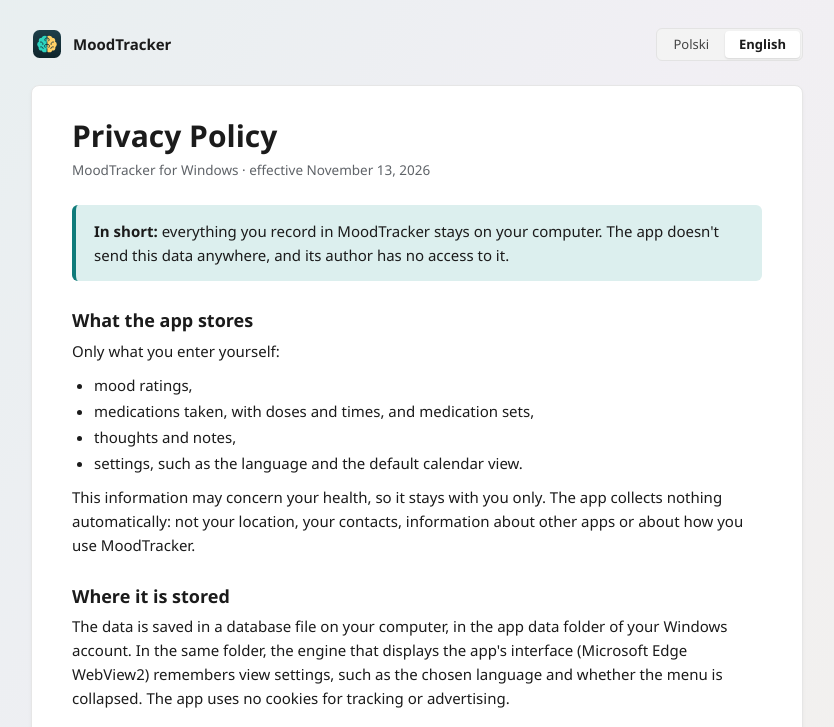
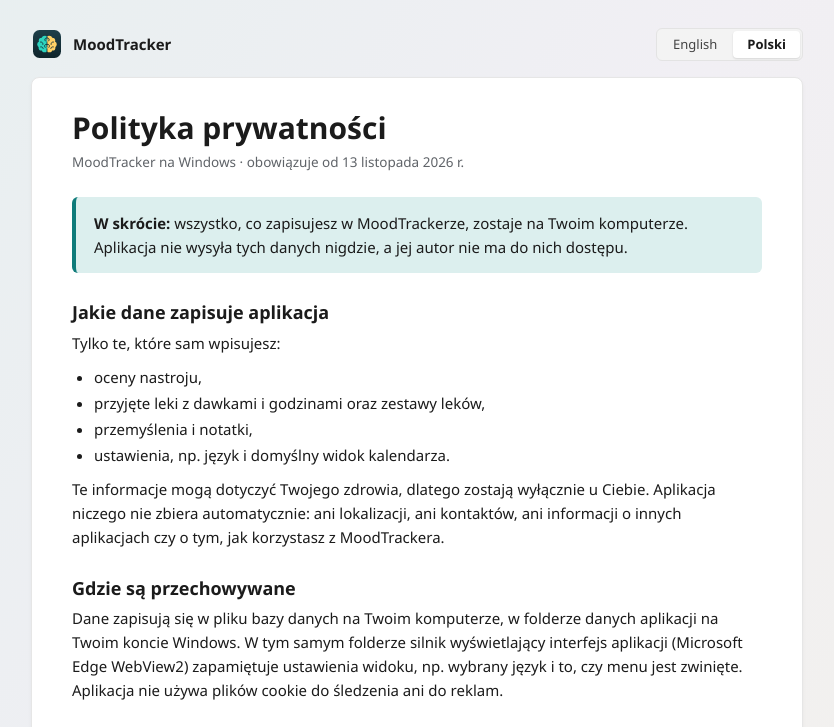
Before and after one commit to arronax23/moodtracker-privacy, a plain HTML site: page index.html in a window 1280 px wide. Shown: the top 727 px of the page, without its empty margins (223-1057 px from the left). Drawn offline with Linux system fonts and the light colour scheme.

Commit message:
Update the privacy policy

```diff
--- a/index.html
+++ b/index.html
@@ -257,8 +257,8 @@
         MoodTracker
       </div>
       <div class="lang" role="group" aria-label="Język / Language" hidden>
+        <button type="button" data-set-lang="en" lang="en">English</button>
         <button type="button" data-set-lang="pl" lang="pl">Polski</button>
-        <button type="button" data-set-lang="en" lang="en">English</button>
       </div>
     </header>
 
@@ -433,7 +433,7 @@
         var switcher = document.querySelector(".lang");
         var titles = { pl: "Polityka prywatności – MoodTracker", en: "Privacy Policy – MoodTracker" };
         var pick = function (value) {
-          return value && value.toLowerCase().indexOf("pl") === 0 ? "pl" : "en";
+          return value && value.toLowerCase().indexOf("pl") === 0 ? "en" : "pl";
         };
 
         var show = function (lang) {
```
